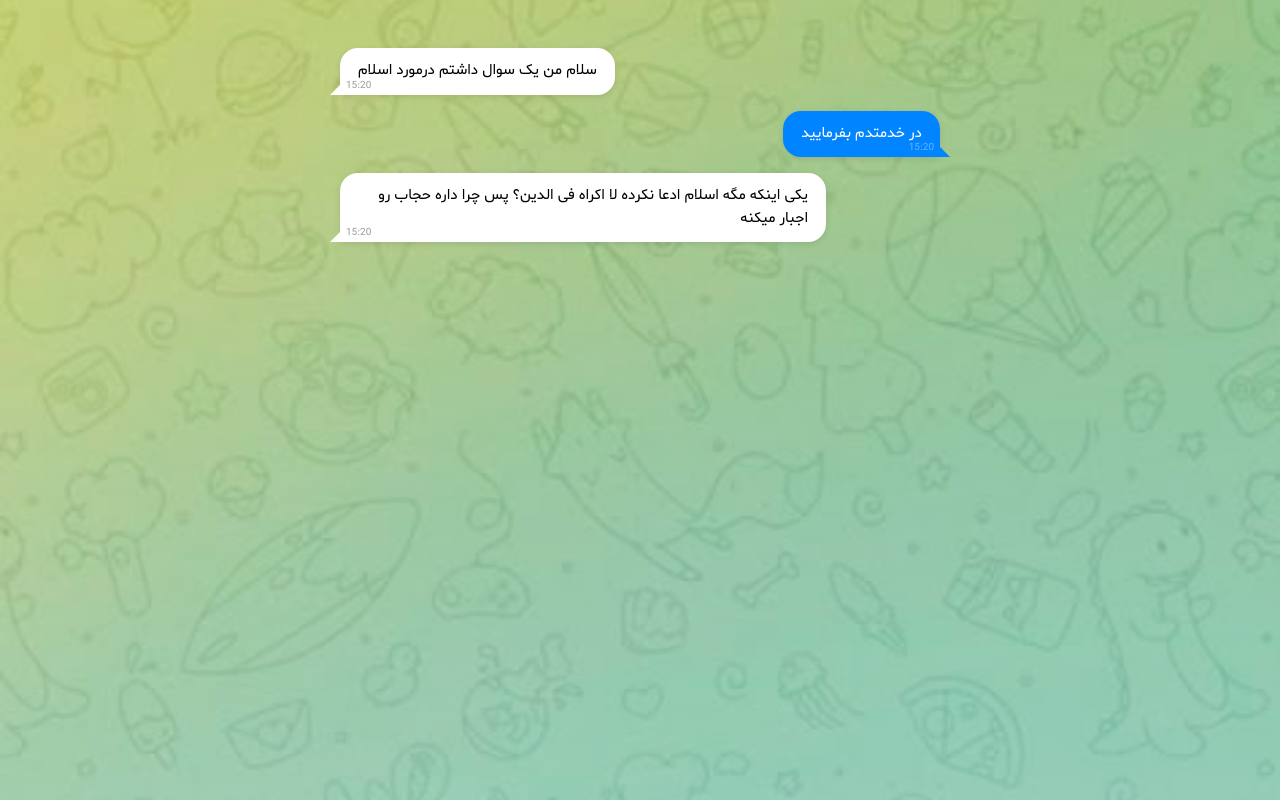
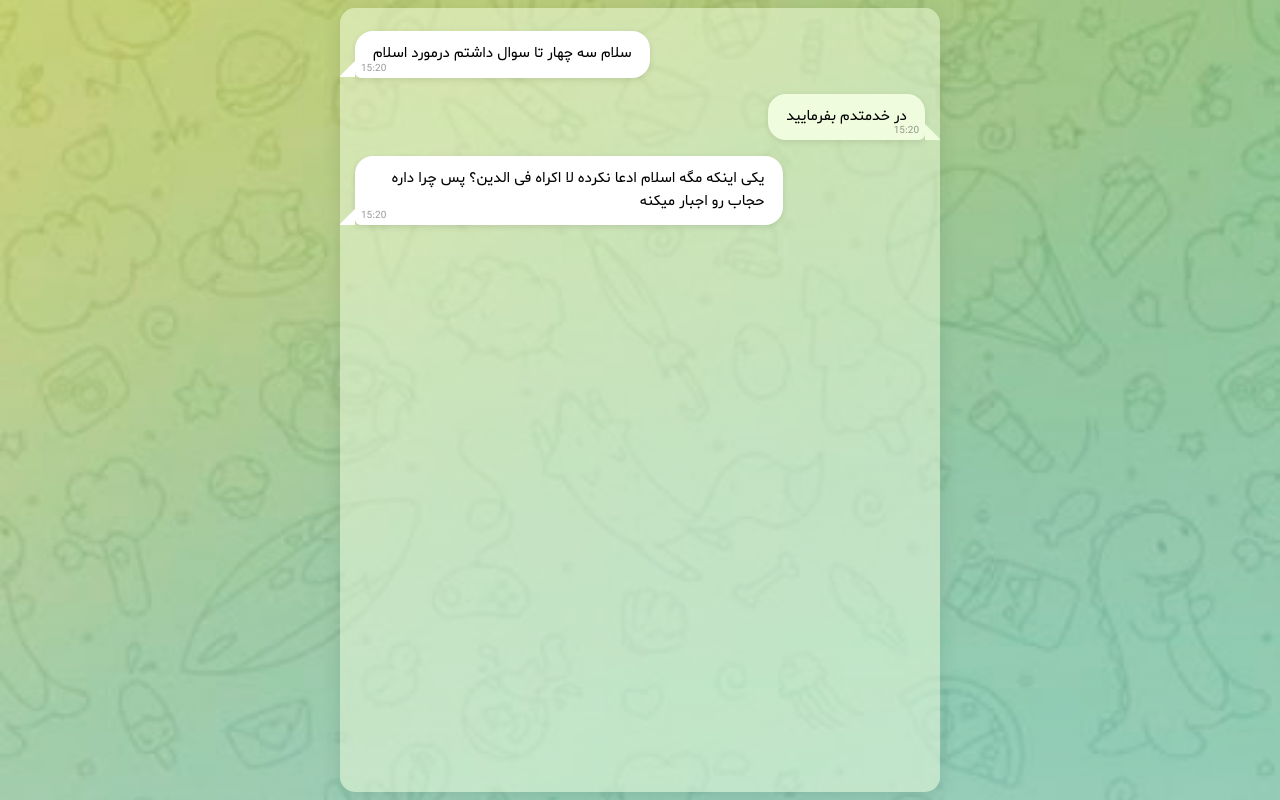
Before and after one commit to Mohammadiko33/Questions-islam2, a plain HTML site: page islam-is-reqire/response.html in a window 1280 px wide. Drawn offline with Linux system fonts and the light colour scheme.

Commit message:
message with molhad for hijab

```diff
--- a/base/chats/chat.css
+++ b/base/chats/chat.css
@@ -1,33 +1,75 @@
+*,
+*::before,
+*::after {
+  margin: 0;
+  padding: 0;
+  box-sizing: border-box;
+}
+
 @font-face {
-    font-family: 'Shabnam';
-    src: url('./public/Shabnam.woff2');
+  font-family: "Shabnam";
+  src: url("./public/Shabnam.woff2");
 }
 
 body {
-    font-family: 'Shabnam', sans-serif;
+  font-family: "Shabnam", sans-serif;
   margin: 0;
   padding: 0;
+  width: 100vw; /* مطمئن میشه عرض کل صفحه باشه */
   height: 100vh;
-    background: linear-gradient(#ffffff2f , #ffffff5b) , url('./public/chatbg.jpg') no-repeat center center fixed;
-    background-size: cover;
+  overflow-x: hidden; /* جلوگیری از اسکرول افقی */
   display: flex;
   justify-content: center;
   align-items: center;
-    overflow-x: hidden;
+  background: linear-gradient(#ffffff2f, #ffffff5b),
+    url("./public/chatbg.jpg") no-repeat center center fixed;
+  background-size: cover;
 }
 
 .chat-container {
   width: 100%;
   max-width: 600px;
-    height: 90vh;
+  height: 98vh;
   border-radius: 15px;
   padding: 15px;
   display: flex;
   flex-direction: column;
-    overflow-x: hidden;
+  overflow-y: auto; /* فقط اسکرول عمودی */
+  overflow-x: hidden; /* حذف اسکرول افقی */
+  background: transparent;
+  scrollbar-width: thin; /* فایرفاکس */
+  scrollbar-color: #ffffff2f transparent; /* فایرفاکس */
 }
 
-/* پیام‌ها */
+/* استایل اسکرول برای کروم و بقیه */
+.chat-container::-webkit-scrollbar {
+  width: 6px;
+}
+.chat-container::-webkit-scrollbar-thumb {
+  background-color: #ffffff5b;
+  border-radius: 10px;
+}
+.chat-container::-webkit-scrollbar-track {
+  background: transparent;
+}
+
+@media (max-width: 567px) {
+  .chat-container {
+    margin: 0 2px; /* فاصله فقط ۲ پیکسل از چپ و راست */
+    padding: 2px; /* padding داخلی هم کم کن */
+    height: 96vh;
+    border-radius: 10px;
+  }
+}
+
+/* دسکتاپ: ظاهر تمیز با بک‌گراند سفید */
+@media (min-width: 996px) {
+  .chat-container {
+    background: #effdde80;
+    box-shadow: 0 4px 20px rgba(0, 0, 0, 0.1);
+  }
+}
+
 .message {
   max-width: 75%;
   padding: 12px 18px;
@@ -41,34 +83,35 @@ body {
   opacity: 0;
   transform: translateY(20px);
   animation: fadeInUp 0.5s forwards;
-    box-shadow: 0 2px 6px rgba(0,0,0,0.1);
+  box-shadow: 0 2px 6px rgba(0, 0, 0, 0.1);
 }
 
 .message-text {
   white-space: pre-line;
 }
 
-
 /* پیام من */
 .me {
-    background-color: #0084ff;
-    color: white;
+  background-color: #effdde;
   align-self: flex-end;
   text-align: right;
   border-radius: 18px 18px 6px 18px;
   padding-right: 18px;
 }
 
+.me::after,
+.other::after {
+  content: "";
+  position: absolute;
+  width: 6px;
+  height: 0px;
+  border-top: 16px solid transparent;
+}
 /* نوک حباب من */
 .me::after {
-    content: "";
-    position: absolute;
   bottom: 0;
   right: -16px;
-    width: 6px;
-    height: 0px;
-    border-left: 16px solid #0084ff;
-    border-top: 16px solid transparent;
+  border-left: 16px solid #effdde;
 }
 
 /* پیام دیگر */
@@ -85,7 +128,7 @@ body {
 .other::after {
   content: "";
   position: absolute;
-    bottom: 0;
+  bottom: 0.5px;
   left: -16px;
   width: 6px;
   height: 0px;
--- a/islam-is-reqire/response.html
+++ b/islam-is-reqire/response.html
@@ -1,20 +1,22 @@
 <!DOCTYPE html>
 <html lang="fa">
+
 <head>
     <meta charset="UTF-8">
     <title>چت با ملحد</title>
     <link rel="stylesheet" href="../base/chats/chat.css">
 </head>
+
 <body>
     <div class="chat-container" id="chat"></div>
-    <audio id="sendSound" src="../base/chats/public/get.mp3" controls style="display:none;"></audio>
-    <audio id="receiveSound" src="../base/chats/public/send.wav" controls style="display:none;"></audio>
+    <audio id="sendSound" src="../base/chats/public/get.wav" controls style="display:none;"></audio>
+    <audio id="receiveSound" src="../base/chats/public/send.mp3" controls style="display:none;"></audio>
     <script src="../base/chats/chat.js"></script>
     <script>
         const messagesProject1 = [
             {
                 sender: "other",
-                text: "سلام من یک سوال داشتم درمورد اسلام",
+                text: "سلام سه چهار تا سوال داشتم درمورد اسلام",
                 readTime: 1500
             },
             {
@@ -28,7 +30,7 @@
                 یکی اینکه مگه اسلام ادعا نکرده لا اکراه فی الدین؟
                 پس چرا داره حجاب رو اجبار میکنه
                 `,
-                readTime: 4000
+                readTime: 2500
             },
             {
                 sender: "me",
@@ -39,6 +41,63 @@
 «لا اکراه فی الدین» هم دقیقاً یعنی زور نمی‌شه کسی رو مسلمون کرد.
 پس اجبار بیرونی هیچ منطقی نداره.
   `,
+                readTime: 7000
+            },
+            {
+                sender: "other",
+                text: `
+                سوال دومم سوره احذاب آیه 59
+
+ چرا گفته همسران؟ این ینی نه تنها خود پیامبر چند همسر داشته بلکه تو قران داره تبلیغ این کار رو هم میکنه
+                `,
+                readTime: 2000
+            },
+            {
+                sender: "me",
+                text: `
+ببین، در واقع هدف اصلی دین اینه که مردها و زن‌ها هر دو به حد ممکن رفتار خودشونو کنترل کنن.
+اینکه آیات بیشتر به زن‌ها اشاره کرده، دلیلش اینه که شرایط اون زمان و جامعه، دسترسی مردها به هر چیزی محدود بود ولی زنان بیرون از خونه هم حضور داشتن.
+یعنی دستور به زن‌ها بیشتر دیده میشه چون مستقیماً تأثیرش رو روی جامعه میذاشت.
+`,
+                readTime: 5000
+            },
+            {
+                sender: "other",
+                text: `
+                    سه
+اینکه چرا به جای اینکه تلاش کنه مردا رو از چشم چرونی دور کنه داره زنا رو وادار میکنه که خودشونو بپوشونن؟ مگه این کارا مشکل مردا نیست؟
+                `,
+                readTime: 2000
+            },
+            {
+                sender: "me",
+                text: `
+در مورد چشم‌چرونی هم همینه؛ یعنی دین میگه همه باید مواظب نگاه خودشون باشن.
+آیات به زنان تاکید بیشتری کردن چون لباس و پوشش مستقیم روی جلوگیری از تحریک مردها تأثیر داشت، اما این اصلاً یعنی مردها بی‌تقصیر هستن؛ خودشون هم مسئولیت دارن.
+`,
+                readTime: 5000
+            },
+            {
+                sender: "other",
+                text: `
+                    دو سه تا ایه بود درمورد چشم چرونی مردا و جلوگیری
+ولی ده تا ایه درمورد حجاب زنا بود
+بازم همون حرفم معنی میده
+
+از لحاظ اصولی باید برعکس باشه
+باید مردارو از چشم چرونی و چیزا جنسی دور کنه حالا از اونجایی که این اتفاق هیچوقت 100 درصد تو یه جامعه نمیوفته به زنا هم یه توصیه ای راجب این چیزا بکنه ولی هدف اصلیش مرد ها باشه
+
+مثل این میمونه به جای اینکه پلیس دزد هارو پیدا کنه بیوفته دنبال خونه هایی که قفل ندارن اونارو جریمه کنه
+                `,
+                readTime: 1500
+            },
+            {
+                sender: "me",
+                text: `
+حالا مثال پلیس هم دقیقا اینجوریه: پلیس اول دزدها رو کنترل میکنه ولی به خونه‌هایی که قفل ندارن هم یه هشدار میده.
+دین هم اول مردها رو مسؤول میدونه ولی برای زن‌ها هم توصیه‌هایی گذاشته که جامعه امن‌تر باشه.
+پس منطقی و عادلانه‌ست، حتی اگه ظاهراً تمرکز روی زن‌ها بیشتر باشه.
+`,
                 readTime: 5000
             },
             {
@@ -56,4 +115,5 @@
         initChat(messagesProject1);
     </script>
 </body>
+
 </html>
```
Also changed, not shown: 4 other files. Lines whose indentation alone changed are shown as unchanged.
